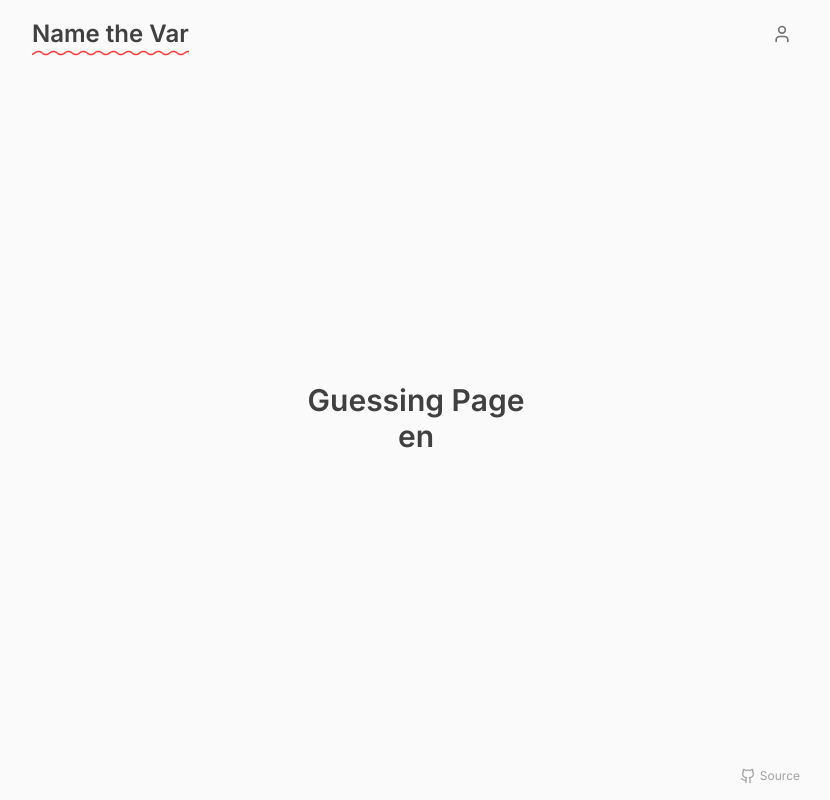
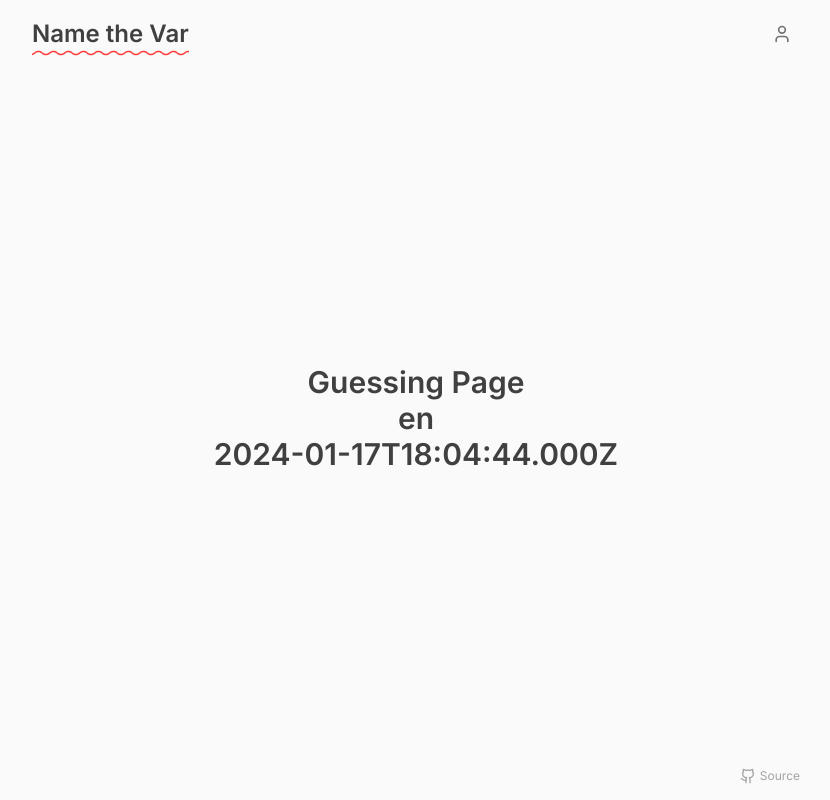
Before and after one commit to egegungordu/name-the-var, a Next.js app: page /name-the/en in a window 1280 px wide. Shown: the whole page, without its empty margins (224-1054 px from the left). Built offline with nearby package versions, Linux system fonts and the light colour scheme.

Commit message:
figuring out nextjs

```diff
--- a/src/app/name-the/[language]/page.tsx
+++ b/src/app/name-the/[language]/page.tsx
@@ -1,9 +1,23 @@
+// export const dynamic = "force-dynamic";
 
-export default function GuessingPage({ params }: { params: { language: string } }) {
+export default function GuessingPage({
+  params,
+}: {
+  params: { language: string };
+}) {
+  const renderedAt = new Date().toISOString();
+
   return (
-    <div className="flex flex-col items-center justify-center h-full">
-      <div className="text-3xl font-semibold text-neutral-700">Guessing Page</div>
-      <div className="text-3xl font-semibold text-neutral-700">{params.language}</div>
+    <div className="flex h-full flex-col items-center justify-center">
+      <div className="text-3xl font-semibold text-neutral-700">
+        Guessing Page
+      </div>
+      <div className="text-3xl font-semibold text-neutral-700">
+        {params.language}
+      </div>
+      <div className="text-3xl font-semibold text-neutral-700">
+        {renderedAt}
+      </div>
     </div>
   );
 }
```
